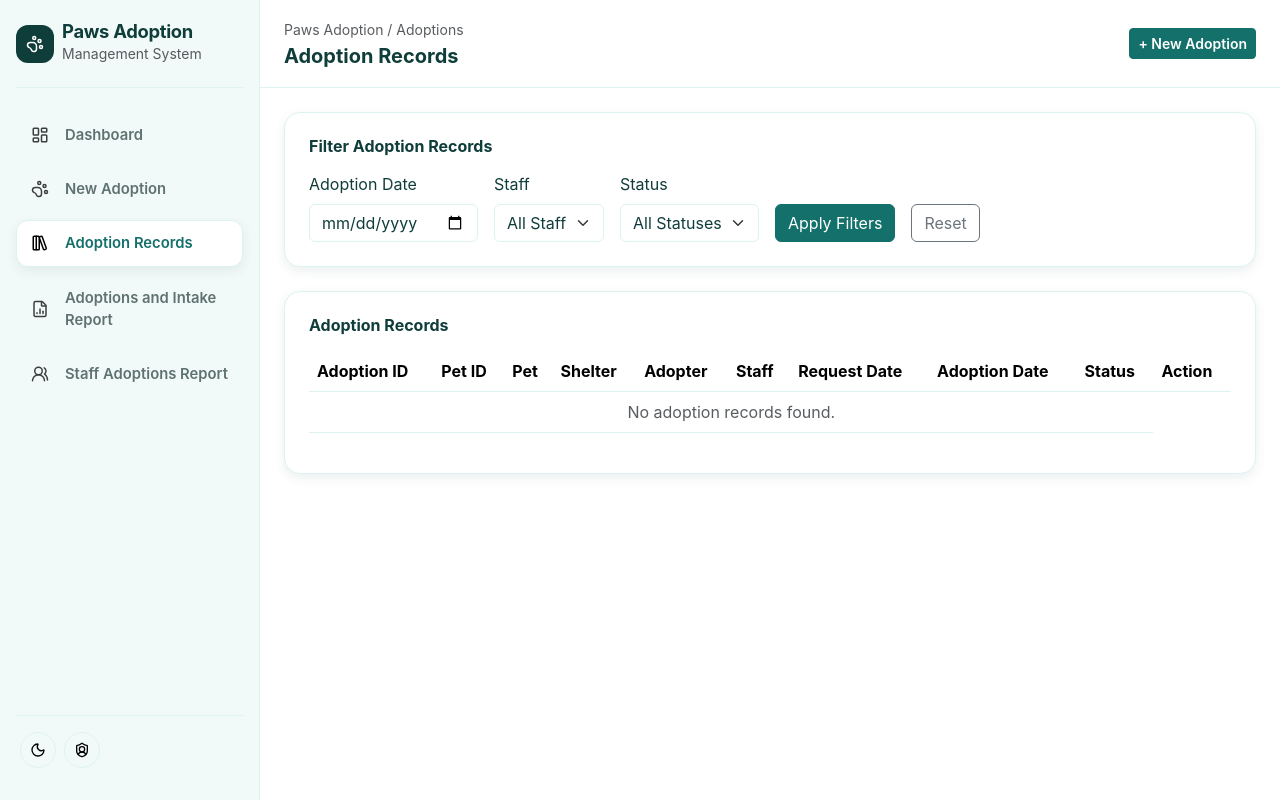
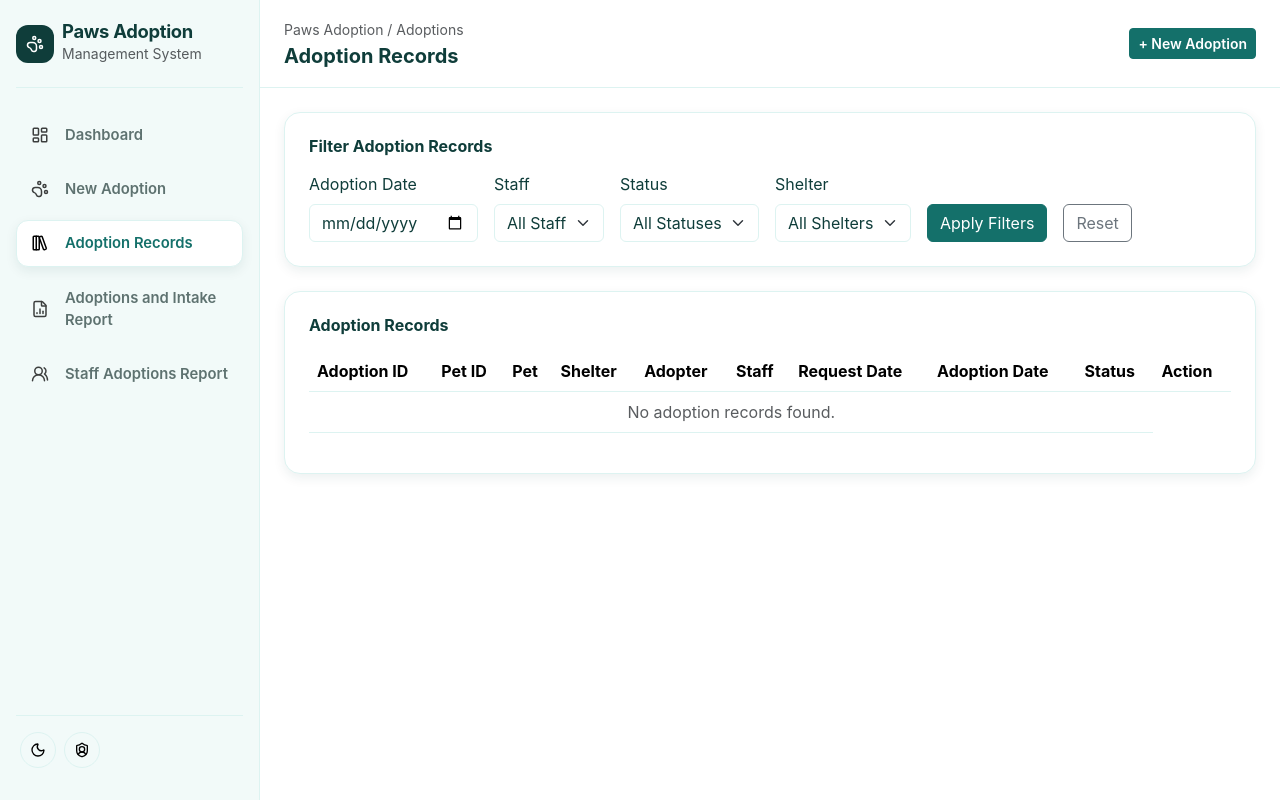
Before and after one commit to morde-cai/CCINFOM-S40K-03-Pet_Adoption_Management_System, a Django app: page /adoptions/ in a window 1280 px wide. Run offline with Django 5.2, Linux system fonts and the light colour scheme; data that the repository does not hold is empty.

Commit message:
Feat(frontend): Shelter filter for adoption records

```diff
--- a/pet_adoption_system/pet_adoption/templates/adoptions.html
+++ b/pet_adoption_system/pet_adoption/templates/adoptions.html
@@ -17,13 +17,14 @@
     <h2 class="h6 fw-bold mb-3">Filter Adoption Records</h2>
 
     <form method="GET" class="d-flex flex-wrap gap-3 align-items-end">
-
+        <!-- Date Filter -->
         <div>
             <label for="adoption_date" class="form-label">Adoption Date</label>
             <input type="date" name="adoption_date" id="adoption_date"
                    class="form-control" value="{{ selected_date }}">
         </div>
 
+        <!-- Staff Filter -->
         <div>
             <label for="staff" class="form-label">Staff</label>
             <select name="staff" id="staff" class="form-select">
@@ -37,6 +38,7 @@
             </select>
         </div>
 
+        <!-- Status Filter -->
         <div>
             <label for="status" class="form-label">Status</label>
             <select name="status" id="status" class="form-select">
@@ -45,6 +47,20 @@
                 <option value="{{ value }}"
                     {% if selected_status == value %}selected{% endif %}>
                     {{ label }}
+                </option>
+                {% endfor %}
+            </select>
+        </div>
+
+        <!-- Shelter Filter -->
+        <div>
+            <label for="shelter" class="form-label">Shelter</label>
+            <select name="shelter" id="shelter" class="form-select">
+                <option value="">All Shelters</option>
+                {% for s in shelters %}
+                <option value="{{ s.pk }}"
+                    {% if selected_shelter == s.pk|stringformat:"s" %}selected{% endif %}>
+                    {{ s.shelter_name }}
                 </option>
                 {% endfor %}
             </select>
@@ -61,6 +77,7 @@
 
     <div class="table-responsive">
         <table class="table table-hover align-middle">
+            <!-- Columns -->
             <thead>
                 <tr>
                     <th>Adoption ID</th>
@@ -76,6 +93,7 @@
                 </tr>
             </thead>
 
+            <!-- Column Row Data -->
             <tbody>
                 {% for adoption in adoptions %}
                 <tr>
--- a/pet_adoption_system/pet_adoption/views.py
+++ b/pet_adoption_system/pet_adoption/views.py
@@ -168,7 +168,7 @@ def new_adoption_list(request):
     if filter_search:
         pets = pets.filter(name__icontains=filter_search)
 
-    # Use PK to break ties
+    # Sort, use PK to break ties
     pets = pets.order_by("name", "pk")
 
     paginator = Paginator(pets, PAGE_SIZE)
@@ -274,11 +274,15 @@ def adoption_list(request):
         "pet", "pet__shelter", "adopter", "staff"
     ).all()
 
+    shelter_choices = Shelter.objects.order_by("shelter_name")
+    adoption_choices = AdoptionStatus.choices
+
     selected_status = request.GET.get("status", "")
     selected_staff = request.GET.get("staff", "")
     selected_date = request.GET.get("adoption_date", "")
+    selected_shelter = request.GET.get("shelter", "")
 
-    if selected_status in dict(AdoptionStatus.choices):
+    if selected_status in dict(adoption_choices):
         adoptions = adoptions.filter(status=selected_status)
     elif selected_status:
         selected_status = ""
@@ -295,6 +299,11 @@ def adoption_list(request):
             adoptions = adoptions.filter(adoption_date=selected_date)
         except ValueError:
             selected_date = ""
+
+    if selected_shelter:
+        adoptions = adoptions.filter(pet__shelter=selected_shelter)
+    elif selected_shelter:
+        selected_shelter = ""
 
     staff_members = Staff.objects.all().order_by(
         "first_name", "last_name"
@@ -313,10 +322,12 @@ def adoption_list(request):
         "adoptions": page_obj,
         "querystring": params.urlencode(),
         "staff_members": staff_members,
-        "statuses": AdoptionStatus.choices,
+        "statuses": adoption_choices,
+        "shelters": shelter_choices,
         "selected_status": selected_status,
         "selected_staff": selected_staff,
         "selected_date": selected_date,
+        "selected_shelter": selected_shelter,
     })
 
 def adoption_edit(request, pk):
```
